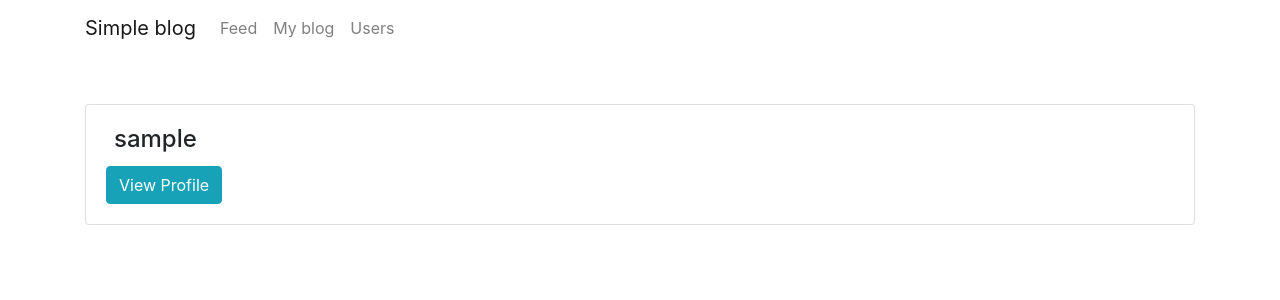
After one commit to IlkoChw/simple_blog, a Django app: page /users/ in a window 1280 px wide. The commit adds this page. Shown: the top 300 px of the page. Run offline with Django 3.2, Linux system fonts and the light colour scheme; tables that the repository leaves empty hold one stand-in row (values such as "Sample post"); some libraries are stand-ins or nearby versions.

Commit message:
добавил вьюху и шаблон для списка юзеров

```diff
--- /dev/null
+++ b/app/main_app/templates/main_app/user_list.html
@@ -0,0 +1,25 @@
+{% extends 'base.html' %}
+
+{% block title %}
+<title>Users</title>
+{% endblock title %}
+
+
+{% block content %}
+
+    {% for author in users %}
+    {% if author != user %}
+    <div class="col-12 mb-5">
+        <div class="card">
+            <div class="card-body">
+                <h4 class="card-title ml-2">{{ author.username }}</h4>
+                <a href="{%url 'blog' user_name=author.username %}" class="btn btn-info z-depth-0 text-capitalize">View profile</a>
+            </div>
+        </div>
+    </div>
+    {% endif %}
+
+{% endfor %}
+
+
+{% endblock %}
--- a/app/main_app/urls.py
+++ b/app/main_app/urls.py
@@ -1,5 +1,5 @@
 from django.urls import path
-from .views import FeedView, post_viewed, PostCreateView, BlogView, subscription_view, PostDetailView, redirect_to_feed
+from .views import FeedView, post_viewed, PostCreateView, BlogView, subscription_view, PostDetailView, redirect_to_feed, UserListView
 
 
 urlpatterns = [
@@ -10,4 +10,5 @@ urlpatterns = [
     path('blog/<str:user_name>', BlogView.as_view(), name='blog'),
     path('subscription/<user_pk>', subscription_view, name='subscription'),
     path('post/<pk>', PostDetailView.as_view(), name='post_detail'),
+    path('users/', UserListView.as_view(), name='users'),
 ]
--- a/app/main_app/views.py
+++ b/app/main_app/views.py
@@ -26,6 +26,18 @@ class FeedView(ListView):
         user_post_viewings = UserPostViewing.objects.filter(user=self.request.user)
 
         context['posts'] = zip(posts, user_post_viewings)
+
+        return context
+
+
+class UserListView(ListView):
+    model = User
+    template_name = "main_app/user_list.html"
+
+    def get_context_data(self, **kwargs):
+        context = super().get_context_data(**kwargs)
+
+        context['users'] = User.objects.all()
 
         return context
 
--- a/app/templates/base.html
+++ b/app/templates/base.html
@@ -38,7 +38,7 @@
                         <a class="nav-link" href="#">My blog</a>
                     </li>
                     <li class="nav-item">
-                        <a class="nav-link" href="#">Users</a>
+                        <a class="nav-link" href="{% url 'users' %}">Users</a>
                     </li>
                 </ul>
 
```
